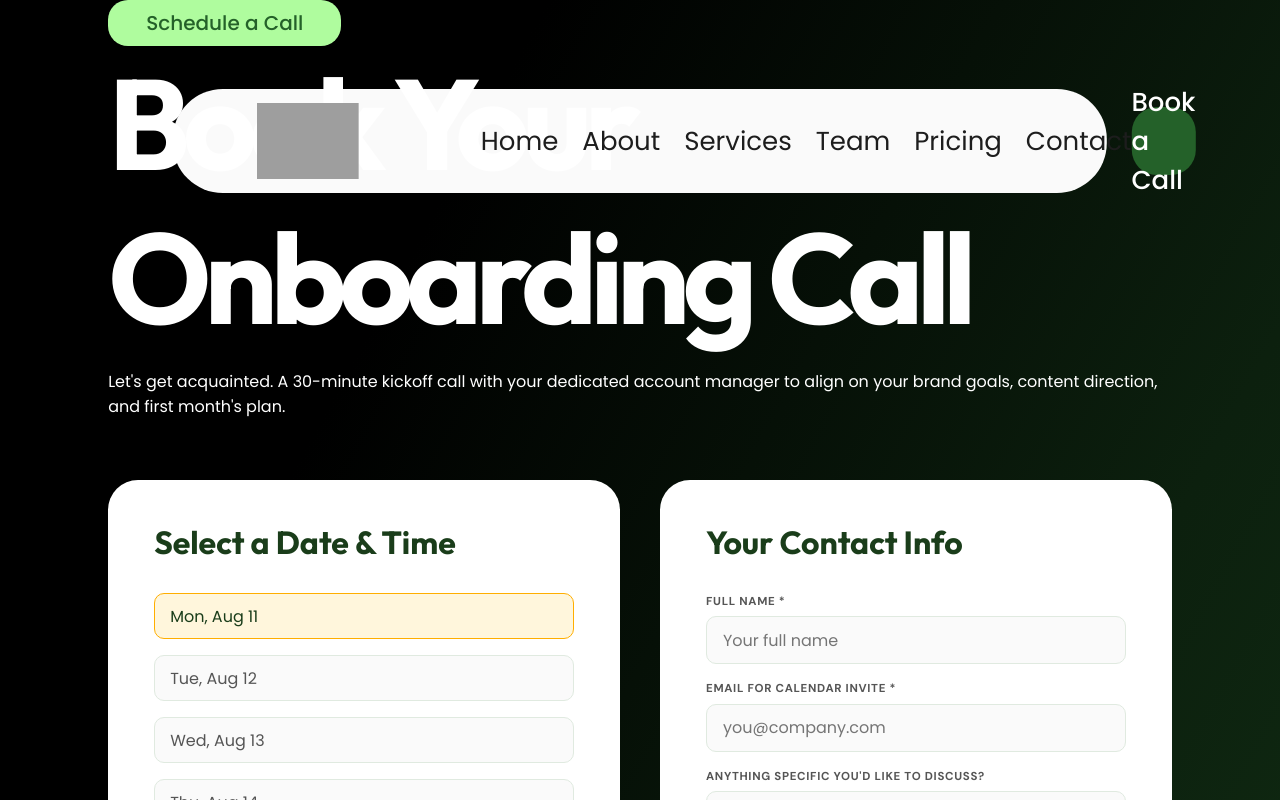
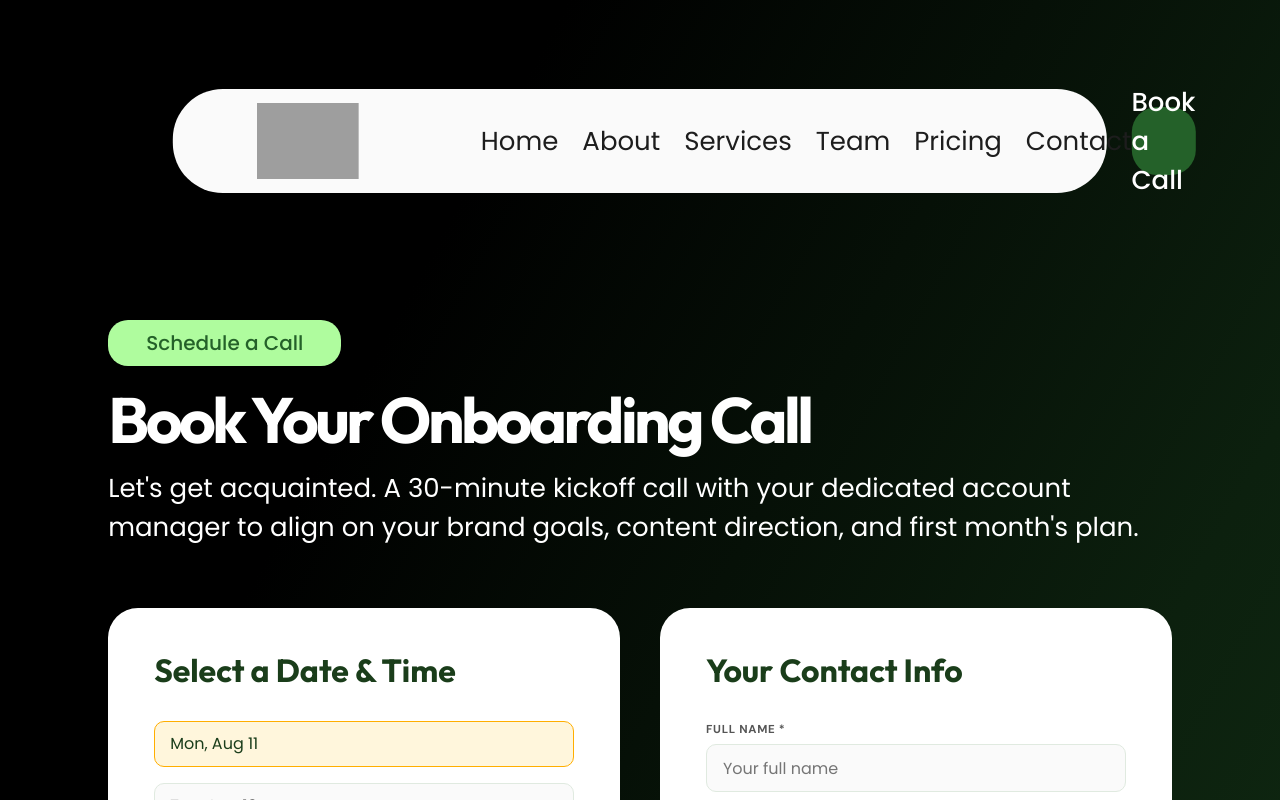
Before and after one commit to awesomeakokayo/ElroiHub, a Next.js app: page /schedule in a window 1280 px wide. Shown: the top 800 px of the page. Built offline with nearby package versions, Linux system fonts and the light colour scheme; grey boxes are pictures that could not be loaded.

Commit message:
Apply dedicated Figma-aligned schedule page layout

```diff
--- a/app/schedule/page.tsx
+++ b/app/schedule/page.tsx
@@ -1,4 +1,20 @@
 import SiteHeader from "@/components/SiteHeader";
 import ScheduleForm from "@/components/ScheduleForm";
 
-export default function SchedulePage(){return <main className="inner-page"><SiteHeader/><div className="inner-head"><div className="section-kicker" style={{background:'#affc9e',color:'#246129'}}>Schedule a Call</div><h1 className="section-title">Book Your Onboarding Call</h1><p className="inner-copy">Let's get acquainted. A 30-minute kickoff call with your dedicated account manager to align on your brand goals, content direction, and first month's plan.</p></div><ScheduleForm/></main>}
+export default function SchedulePage() {
+  return (
+    <main className="inner-page schedule-page">
+      <SiteHeader />
+      <div className="inner-head">
+        <div className="section-kicker" style={{ background: "#affc9e", color: "#246129" }}>
+          Schedule a Call
+        </div>
+        <h1 className="section-title">Book Your Onboarding Call</h1>
+        <p className="schedule-description">
+          Let's get acquainted. A 30-minute kickoff call with your dedicated account manager to align on your brand goals, content direction, and first month's plan.
+        </p>
+      </div>
+      <ScheduleForm />
+    </main>
+  );
+}
```
